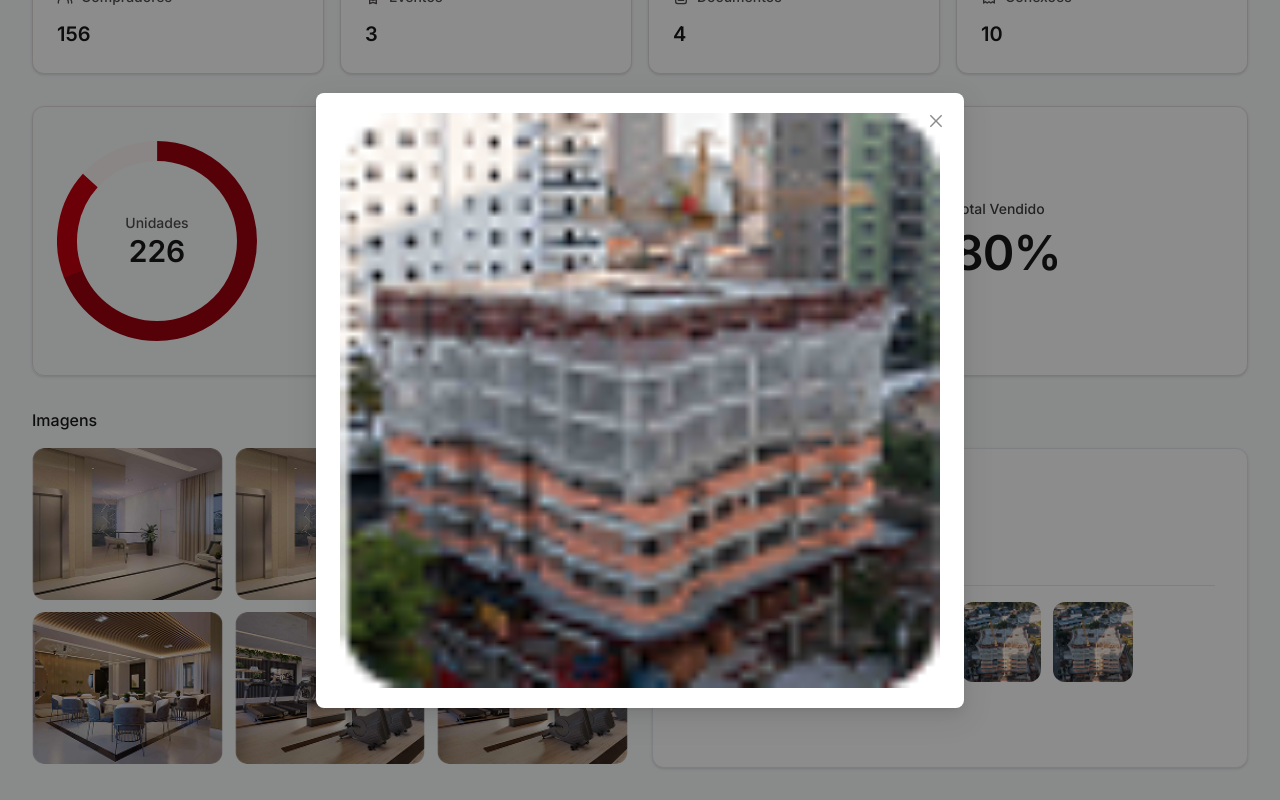
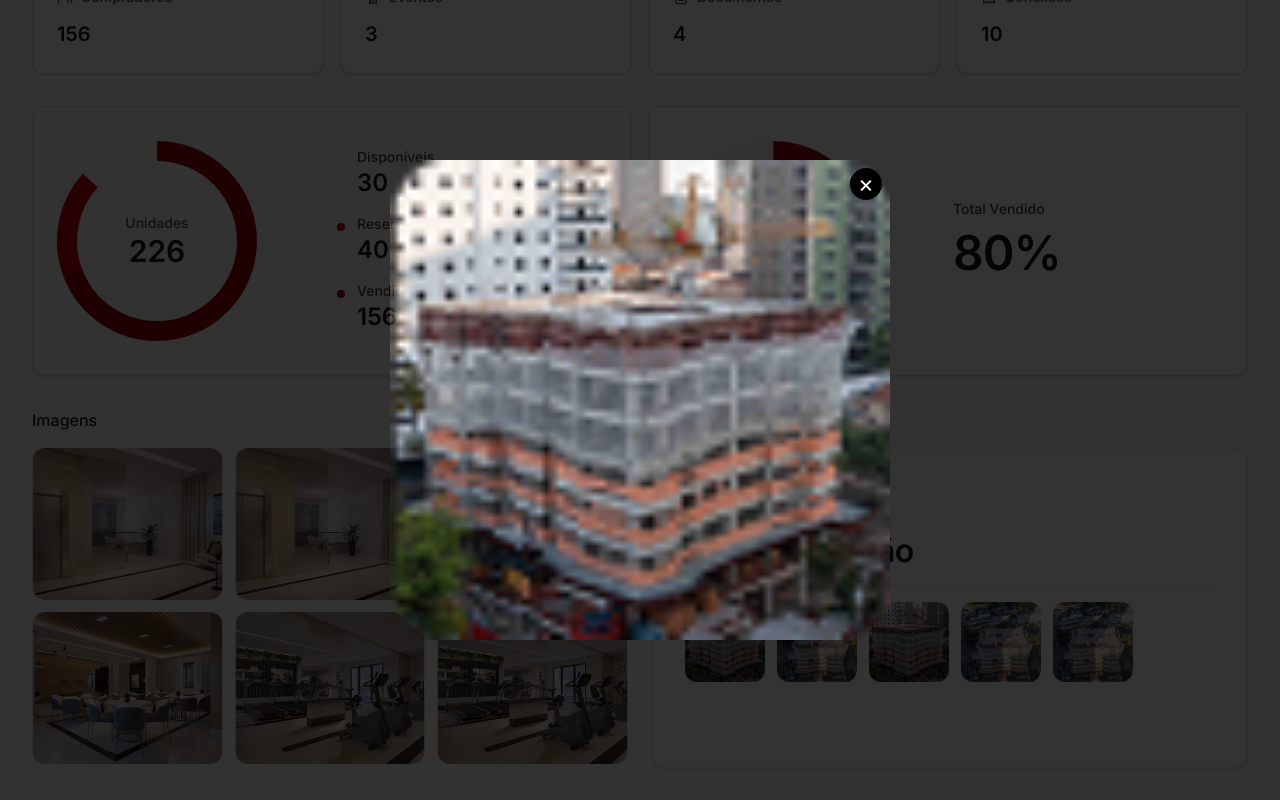
Before and after one commit to thuansilva/desafio-contrutora-patriani, a Next.js app: page / in a window 1280 px wide. Both pictures are taken after a click on the element 725 px from the left and 1286 px from the top of the page. Shown: the part 644-1444 px from the top of the page. Built offline with nearby package versions, Linux system fonts and the light colour scheme.

Commit message:
fix: Ajustar estilos do modal e atualizar cores do gráfico

```diff
--- a/src/app/components/constructionProgress.tsx
+++ b/src/app/components/constructionProgress.tsx
@@ -53,14 +53,36 @@ const ConstructionProgress: React.FC = () => {
         onCancel={closeModal}
         footer={null}
         centered
-        width={"auto"}
+        closable={false}
+        width="auto"
+        styles={{
+          content: {
+            background: "transparent",
+            boxShadow: "none",
+            padding: 0,
+          },
+          mask: {
+            backgroundColor: "rgba(0, 0, 0, 0.8)",
+          },
+        }}
       >
         {selectedImage && (
-          <img
-            src={selectedImage}
-            alt="Imagem da obra selecionada"
-            className="w-[90vw] max-w-[600px] h-auto max-h-[80vh] object-contain rounded"
-          />
+          <div className="relative">
+            <img
+              src={selectedImage}
+              alt="Imagem da obra selecionada"
+              // className="block w-auto max-w-[900vw] h-auto max-h-[500vh] object-contain"
+              width={500}
+              height={300}
+            />
+            <button
+              onClick={closeModal}
+              className="absolute -top-4 -right-4 sm:top-2 sm:right-2 z-10 flex h-8 w-8 items-center justify-center rounded-full bg-black bg-opacity-50 text-white transition-opacity hover:opacity-80"
+              aria-label="Fechar modal"
+            >
+              <span className="text-2xl leading-none">&times;</span>
+            </button>
+          </div>
         )}
       </Modal>
     </div>
--- a/src/app/components/salesinfo.tsx
+++ b/src/app/components/salesinfo.tsx
@@ -106,7 +106,7 @@ export const SalesInfo: React.FC = () => {
         <div className="relative mb-4 sm:mb-0">
           <MultiSegmentDonutChart
             data={[{ value: 80 }, { value: 20 }]}
-            colors={["#9C000D", "#F3F4F6"]}
+            colors={["#9C000D", "#f8f4f2"]}
             size={200}
             strokeWidth={20}
           />
```
